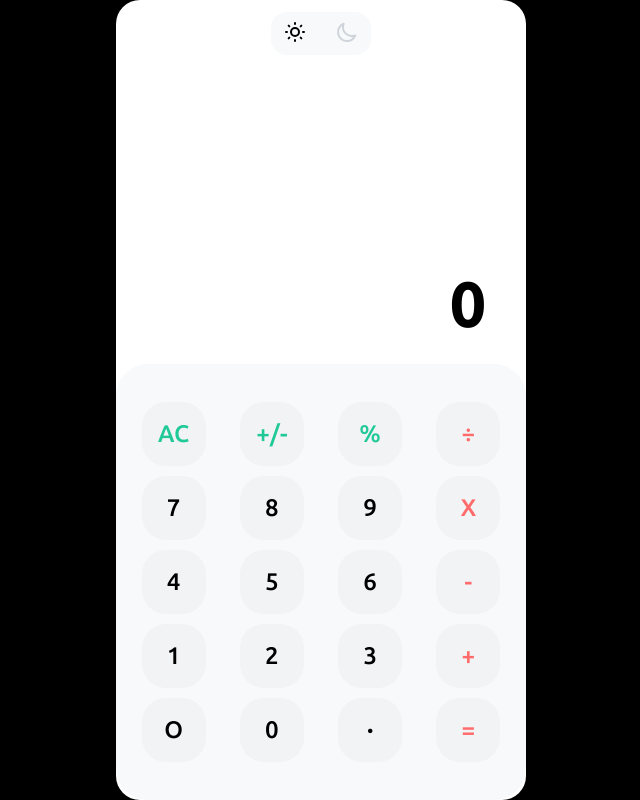
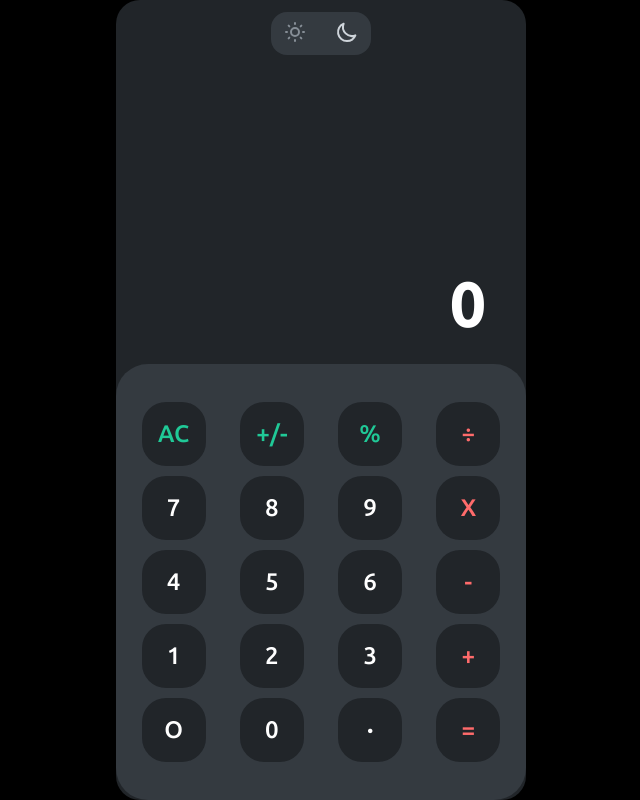
Before and after one commit to vinvirile/calculator, a plain HTML site: page index.html in a window 1280 px wide. Both pictures are taken after a click on the icon 666 px from the left and 32 px from the top of the page. Shown: the whole page, without its empty margins (319-959 px from the left). Drawn offline with Linux system fonts and the light colour scheme.

Commit message:
Update
Finished Night Mode, starting on the mathematical side

```diff
--- a/index.css
+++ b/index.css
@@ -7,6 +7,7 @@
   --bg-dark-s: #343a40;
   --peach: #ff6b6b;
   --teal: #20c997;
+  --trans: all 0.6s ease;
 }
 
 * {
@@ -31,10 +32,12 @@ body {
   border-radius: 24px;
   background-color: var(--bg-light-p);
   /* margin: 48px; */
+  transition: var(--trans);
 }
 
 .container.night {
   background-color: var(--bg-dark-p);
+  transition: var(--trans);
 }
 
 .day-icon,
@@ -42,10 +45,12 @@ body {
   width: 24px;
   height: 24px;
   cursor: pointer;
+  transition: var(--trans);
 }
 
 .night-icon {
   color: #ced4da;
+  transition: var(--trans);
 }
 
 .day-night-cycle-box {
@@ -60,6 +65,7 @@ body {
   justify-content: space-between;
   border-radius: 1em;
   margin: 12px auto;
+  transition: var(--trans);
 }
 
 .solution-numbers-box {
@@ -71,6 +77,7 @@ body {
 .equation {
   text-align: right;
   font-size: 24px;
+  letter-spacing: 2px;
 }
 
 .numbers-box {
@@ -97,6 +104,7 @@ body {
   display: flex;
   align-items: center;
   justify-content: center;
+  transition: var(--trans);
 }
 
 .button-box {
@@ -122,6 +130,7 @@ button {
   align-self: center;
   justify-self: center;
   font-weight: 500;
+  transition: var(--trans);
 }
 
 button:active {
@@ -141,3 +150,48 @@ button:nth-child(16),
 button:nth-child(20) {
   color: var(--peach);
 }
+
+/**************************
+******** NIGHT THEME   *****
+**************************/
+
+.container.night {
+  background-color: var(--bg-dark-p) !important;
+}
+
+.night .button-numbers-box {
+  background-color: var(--bg-dark-s);
+}
+
+.night .day-night-cycle {
+  background-color: var(--bg-dark-s);
+}
+
+.night .day-icon {
+  color: #868e96;
+}
+
+.night button {
+  background-color: var(--bg-dark-p);
+  color: #fff;
+}
+
+.night button:nth-child(1),
+.night button:nth-child(2),
+.night button:nth-child(3) {
+  color: var(--teal);
+}
+
+.night button:nth-child(4),
+.night button:nth-child(8),
+.night button:nth-child(12),
+.night button:nth-child(16),
+.night button:nth-child(20) {
+  color: var(--peach);
+}
+
+.night .f-num,
+.night .s-num,
+.night .answer {
+  color: #fff;
+}
--- a/index.html
+++ b/index.html
@@ -53,7 +53,7 @@
             <span class="e-type">x</span>
             <span class="s-num">42</span>
           </p>
-          <p class="answer">12,936</p>
+          <p class="answer">12936</p>
         </div>
       </div>
       <div class="button-numbers-box">
--- a/script.js
+++ b/script.js
@@ -1,11 +1,22 @@
 // ~ DOM selectorsss
 const buttons = document.querySelectorAll('button');
+const container = document.querySelector('.container');
 const [firstNumber, equType, secondNumber, answer] = [
   document.querySelector('.f-num'),
   document.querySelector('.e-type'),
   document.querySelector('.s-num'),
   document.querySelector('.answer'),
 ];
+const [dayIcon, nightIcon] = [
+  document.querySelector('.day-icon'),
+  document.querySelector('.night-icon'),
+];
+
+if (this.sessionStorage.mode === 'night') {
+  container.classList.add('night');
+} else {
+  container.classList.remove('night');
+}
 
 let solution, equation;
 
@@ -38,6 +49,12 @@ const updateCalculator = function (a) {
     } else if (answer.textContent !== 0)
       answer.textContent = `${answer.textContent}${num}`;
   }
+
+  //Checks if a is a mathmetical symbol
+  let mathmeticalSymbol = a === '+' || a === '-' || a === 'X' || a === '÷';
+  if (mathmeticalSymbol) {
+    console.log(a);
+  }
 };
 
 buttons.forEach(button => {
@@ -45,8 +62,22 @@ buttons.forEach(button => {
     if (button.textContent === 'AC') {
       init();
       console.log('Calculator Cleared');
+    } else if (answer.textContent.length > 8) {
     } else {
       updateCalculator(button.textContent);
+      // buttons[0].textContent = 'C';
     }
   });
 });
+
+dayIcon.addEventListener('click', () => {
+  container.classList.remove('night');
+  this.sessionStorage.removeItem('mode');
+});
+
+nightIcon.addEventListener('click', () => {
+  container.classList.add('night');
+  this.sessionStorage.mode = 'night';
+});
+
+console.log(this);
```
